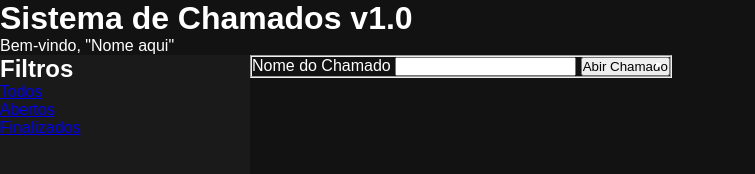
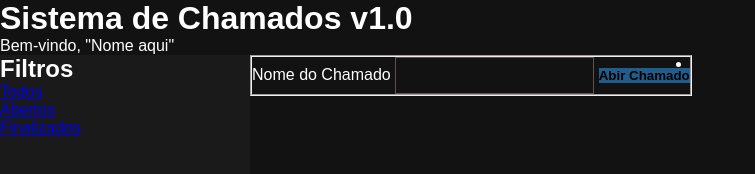
Before and after one commit to 4ndreLuis/dashboard-controle-chamados, a plain HTML site: page index.html in a window 1280 px wide. Shown: the whole page, without its empty margins (0-755 px from the left). Drawn offline with Linux system fonts and the light colour scheme.

Commit message:
feat(components): adicionar estilos iniciais de formulário e botão
- Implementa estilos base para input de abertura de chamado
- Cria botão primário com estado hover
- Conecta classes de componentes ao HTML do formulário
- Inicia padronização visual dos elementos interativos

```diff
--- a/css/base.css
+++ b/css/base.css
@@ -11,7 +11,7 @@
 :root {
   --bg-main: #121212;
   --bg-side-bar: #1a1a1a;
-  --accent-color: #f707bb;
+  --accent-color: #215c8b;
   --text-bright: #ffffff;
   --text-dim: #b3b3b3;
 }
--- a/css/components.css
+++ b/css/components.css
@@ -1 +1,18 @@
 /* cards, botões, listas */
+.input-chamado {
+  padding: 10px;
+  background-color: var(--bg-main);
+  color: var(--text-bright);
+  border: 1px solid rgb(97, 80, 80);
+}
+
+.btn-primary {
+  background-color: var(--accent-color);
+  border: none;
+  font-weight: bold;
+  cursor: pointer;
+}
+
+.btn-primary:hover {
+  background-color: rgb(69, 69, 235);
+}
--- a/index.html
+++ b/index.html
@@ -37,8 +37,8 @@
           <form action="#">
             <fieldset>
               <label for="abrir-chamado">Nome do Chamado</label>
-              <input type="text" id="abrir-chamado" />
-              <button type="submit">Abir Chamado</button>
+              <input type="text" id="abrir-chamado" class="input-chamado" />
+              <button type="submit" class="btn-primary">Abir Chamado</button>
             </fieldset>
           </form>
         </section>
```
